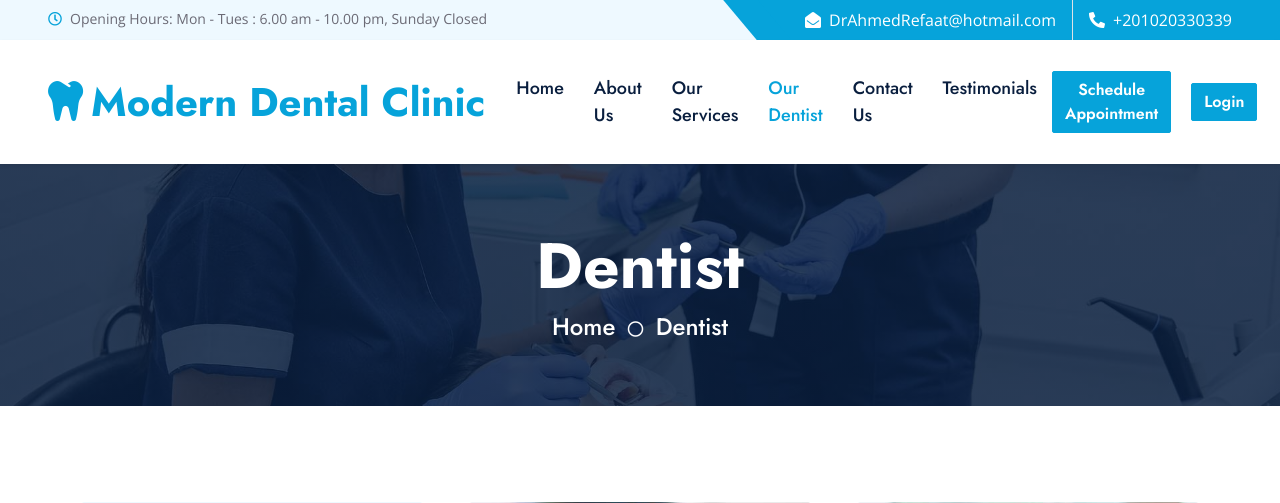
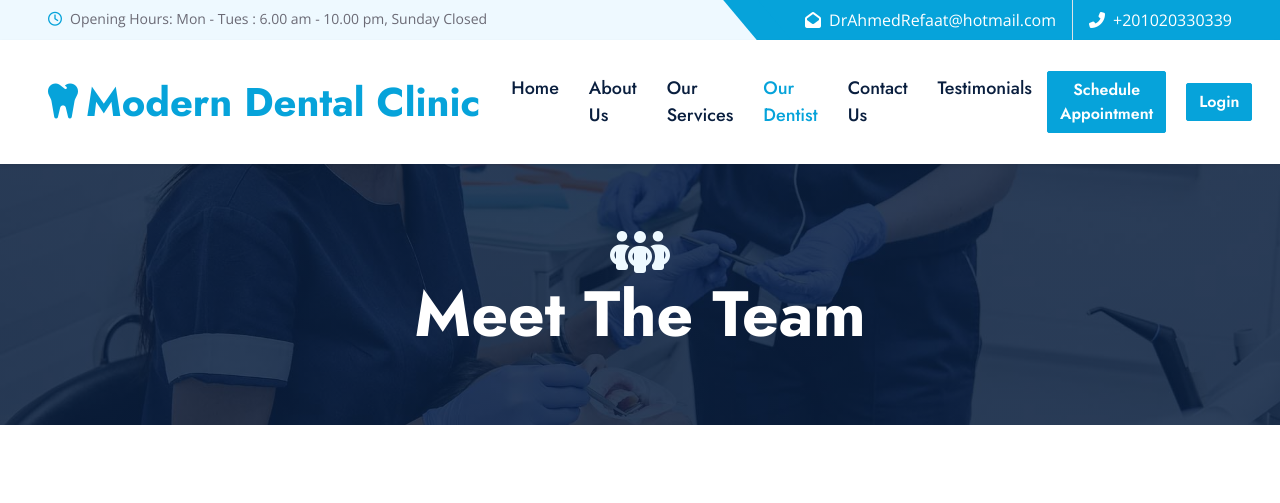
Before and after one commit to walidwalid23/DentalClinic, a PHP site: page /team.php in a window 1280 px wide. Shown: the top 503 px of the page. Run offline with PHP 8.4, Linux system fonts and the light colour scheme; some libraries are stand-ins or nearby versions.

Commit message:
updated icons

```diff
--- a/css/aboutus.css
+++ b/css/aboutus.css
@@ -0,0 +1,4 @@
+#aboutus-icon{
+font-size:3em;
+color:#EEF9FF;
+}
--- /dev/null
+++ b/css/appointment.css
@@ -0,0 +1,4 @@
+#appointment-icon{
+    font-size:3em;
+    color:#EEF9FF;
+    }
--- /dev/null
+++ b/css/contactus.css
@@ -0,0 +1,4 @@
+#contactus-icon{
+    font-size:3em;
+    color:#EEF9FF;
+    }
--- /dev/null
+++ b/css/services.css
@@ -0,0 +1,4 @@
+#services-icon{
+    font-size:3em;
+    color:#EEF9FF;
+    }
--- /dev/null
+++ b/css/team.css
@@ -0,0 +1,4 @@
+#team-icon{
+    font-size:3em;
+    color:#EEF9FF;
+    }
--- /dev/null
+++ b/css/testimonials.css
@@ -0,0 +1,4 @@
+#testimonials-icon{
+    font-size:3em;
+    color:#EEF9FF;
+    }
--- a/pages/appointment.php
+++ b/pages/appointment.php
@@ -16,7 +16,7 @@
         rel="stylesheet">
 
     <!-- Icon Font Stylesheet -->
-    <link href="https://cdnjs.cloudflare.com/ajax/libs/font-awesome/5.10.0/css/all.min.css" rel="stylesheet">
+    <link href="https://cdnjs.cloudflare.com/ajax/libs/font-awesome/6.1.1/css/all.min.css" rel="stylesheet">
     <link href="https://cdn.jsdelivr.net/npm/bootstrap-icons@1.4.1/font/bootstrap-icons.css" rel="stylesheet">
 
     <!-- Libraries Stylesheet -->
@@ -30,6 +30,8 @@
 
     <!-- Template Stylesheet -->
     <link href="../css/style.css" rel="stylesheet">
+    <!-- New Stylesheet -->
+    <link href="../css/appointment.css" rel="stylesheet">
 </head>
 
 <body>
--- a/pages/home.php
+++ b/pages/home.php
@@ -30,7 +30,7 @@
 
     <!-- Template Stylesheet -->
     <link href="../css/style.css" rel="stylesheet">
-    <!-- My Stylesheet -->
+    <!-- New Stylesheet -->
     <link rel="stylesheet" href="../css/home.css">
 
 </head>
--- a/pages/login.php
+++ b/pages/login.php
@@ -12,7 +12,7 @@
         rel="stylesheet">
 
     <!-- Icon Font Stylesheet -->
-    <link href="https://cdnjs.cloudflare.com/ajax/libs/font-awesome/5.10.0/css/all.min.css" rel="stylesheet">
+    <link href="https://cdnjs.cloudflare.com/ajax/libs/font-awesome/6.1.1/css/all.min.css" rel="stylesheet">
     <link href="https://cdn.jsdelivr.net/npm/bootstrap-icons@1.4.1/font/bootstrap-icons.css" rel="stylesheet">
 
     <!-- Libraries Stylesheet -->
--- a/pages/signup.php
+++ b/pages/signup.php
@@ -12,7 +12,7 @@
         rel="stylesheet">
 
     <!-- Icon Font Stylesheet -->
-    <link href="https://cdnjs.cloudflare.com/ajax/libs/font-awesome/5.10.0/css/all.min.css" rel="stylesheet">
+    <link href="https://cdnjs.cloudflare.com/ajax/libs/font-awesome/6.1.1/css/all.min.css" rel="stylesheet">
     <link href="https://cdn.jsdelivr.net/npm/bootstrap-icons@1.4.1/font/bootstrap-icons.css" rel="stylesheet">
 
     <!-- Libraries Stylesheet -->
--- a/pages/team.php
+++ b/pages/team.php
@@ -16,7 +16,7 @@
         rel="stylesheet">
 
     <!-- Icon Font Stylesheet -->
-    <link href="https://cdnjs.cloudflare.com/ajax/libs/font-awesome/5.10.0/css/all.min.css" rel="stylesheet">
+    <link href="https://cdnjs.cloudflare.com/ajax/libs/font-awesome/6.1.1/css/all.min.css" rel="stylesheet">
     <link href="https://cdn.jsdelivr.net/npm/bootstrap-icons@1.4.1/font/bootstrap-icons.css" rel="stylesheet">
 
     <!-- Libraries Stylesheet -->
@@ -30,6 +30,9 @@
 
     <!-- Template Stylesheet -->
     <link href="../css/style.css" rel="stylesheet">
+
+    <!-- New Stylesheet -->
+    <link href="../css/team.css" rel="stylesheet">
 </head>
 
 <body>
@@ -56,10 +59,8 @@
     <div class="container-fluid bg-primary py-5 hero-header mb-5">
         <div class="row py-3">
             <div class="col-12 text-center">
-                <h1 class="display-3 text-white animated zoomIn">Dentist</h1>
-                <a href="" class="h4 text-white">Home</a>
-                <i class="far fa-circle text-white px-2"></i>
-                <a href="" class="h4 text-white">Dentist</a>
+                <i id="team-icon" class="fa-solid fa-people-group"></i>
+                <h1 class="display-3 text-white animated zoomIn">Meet The Team</h1>
             </div>
         </div>
     </div>
```
Also changed, not shown: pages/aboutus.php (+10 -3 lines), pages/contactus.php (+4 -4 lines), pages/services.php (+5 -5 lines), pages/testimonials.php (+5 -5 lines).
